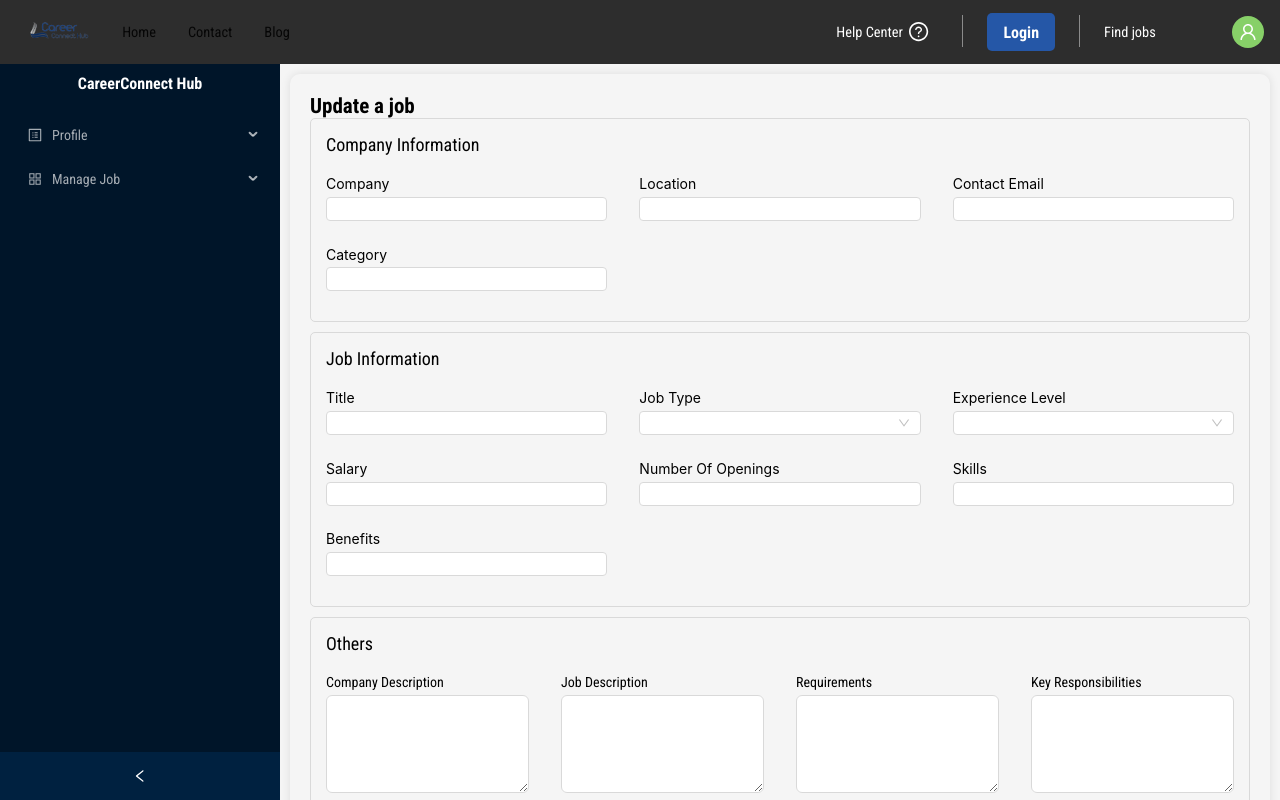
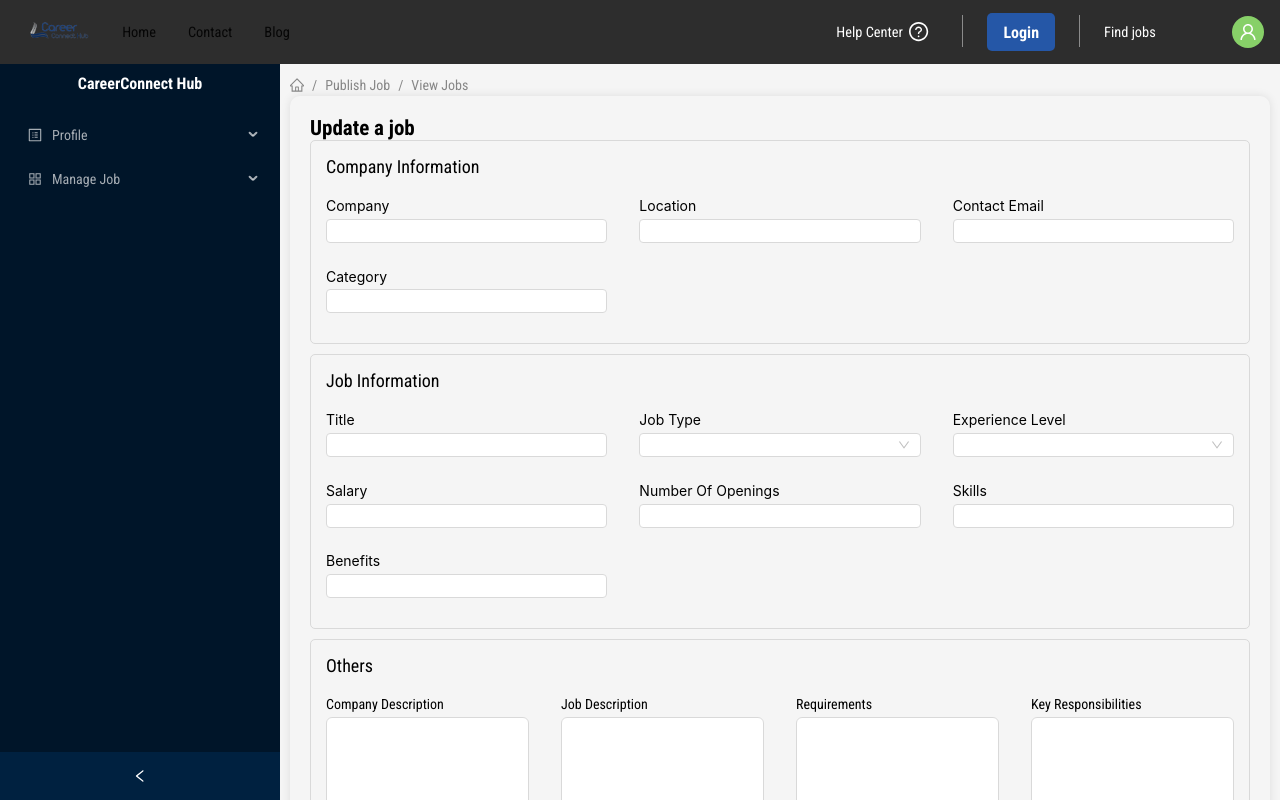
Before and after one commit to ZeroBug404/CareerConnect-Hub, a Next.js app: page /dashboard/job/edit/1 in a window 1280 px wide. Shown: the top 800 px of the page. Built offline with nearby package versions, Linux system fonts and the light colour scheme; no server answers.

Commit message:
added breadcrumb to the job edit page

```diff
--- a/src/app/dashboard/job/create/page.tsx
+++ b/src/app/dashboard/job/create/page.tsx
@@ -13,12 +13,13 @@ import {
 
 import CareerBreadCrumb from "@/components/ui/CareerBreadCrumb";
 import { useAddJobMutation } from "@/redux/api/jobApi";
+import { IJobData } from "@/types";
 import { Button, Col, Row, message } from "antd";
 
 const CreateJob = () => {
   const [addJob] = useAddJobMutation();
 
-  const onSubmit = async (data: any) => {
+  const onSubmit = async (data: IJobData) => {
     message.loading("Publishing...");
     try {
       console.log(data);
--- a/src/app/dashboard/job/edit/[id]/page.tsx
+++ b/src/app/dashboard/job/edit/[id]/page.tsx
@@ -9,7 +9,9 @@ import {
   experienceLevelOptions,
   jobTypeOptions,
 } from "@/components/contants/global";
+import CareerBreadCrumb from "@/components/ui/CareerBreadCrumb";
 import { useJobQuery } from "@/redux/api/jobApi";
+import { IJobData } from "@/types";
 import { Button, Col, Row, message } from "antd";
 
 const EditJobPage = ({ params }: any) => {
@@ -17,7 +19,7 @@ const EditJobPage = ({ params }: any) => {
   const { data, isLoading } = useJobQuery(id);
   console.log(data);
 
-  const onSubmit = async (data: any) => {
+  const onSubmit = async (data: IJobData) => {
     message.loading("Updating...");
     try {
       console.log(data);
@@ -49,6 +51,19 @@ const EditJobPage = ({ params }: any) => {
   };
 
   return (
+    <>
+      <CareerBreadCrumb
+        items={[
+          {
+            label: "Publish Job",
+            link: "/dashboard/job/create",
+          },
+          {
+            label: "View Jobs",
+            link: "/dashboard/job",
+          },
+        ]}
+      />
       <div
         style={{
           padding: "20px",
@@ -168,7 +183,12 @@ const EditJobPage = ({ params }: any) => {
                   margin: "10px 0",
                 }}
               >
-              <FormInput name="title" type="text" size="small" label="Title" />
+                <FormInput
+                  name="title"
+                  type="text"
+                  size="small"
+                  label="Title"
+                />
               </Col>
               <Col
                 xs={24}
@@ -324,7 +344,11 @@ const EditJobPage = ({ params }: any) => {
                   margin: "10px 0",
                 }}
               >
-              <FormTextArea name="requirements" label="Requirements" rows={4} />
+                <FormTextArea
+                  name="requirements"
+                  label="Requirements"
+                  rows={4}
+                />
               </Col>
               <Col
                 xs={24}
@@ -384,6 +408,7 @@ const EditJobPage = ({ params }: any) => {
           </div>
         </Form>
       </div>
+    </>
   );
 };
 
```
Lines whose indentation alone changed are shown as unchanged.
